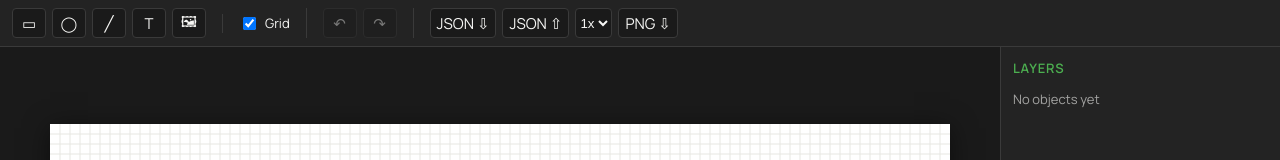
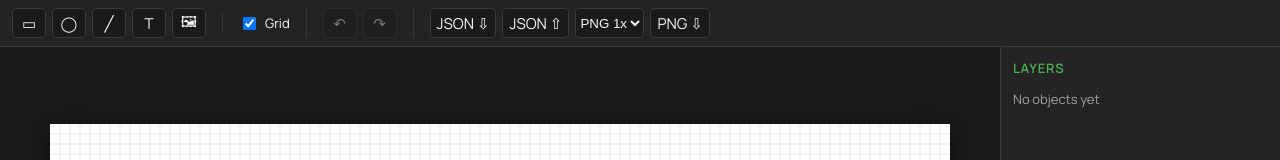
Before and after one commit to bambooplanedev/vue-konva-editor, a Vue app: page / in a window 1280 px wide. Shown: the top 160 px of the page. Built offline with nearby package versions, Linux system fonts and the light colour scheme.

Commit message:
Label PNG scale options

```diff
--- a/src/components/EditorToolbar.vue
+++ b/src/components/EditorToolbar.vue
@@ -101,8 +101,8 @@ function exportPNG(): void {
       <button @click="jsonInput?.click()">JSON ⇧</button>
       <input ref="jsonInput" type="file" accept=".json,application/json" hidden @change="onJSONFile" />
       <select v-model="pngScale" title="PNG scale">
-        <option value="1">1x</option>
-        <option value="2">2x</option>
+        <option value="1">PNG 1x</option>
+        <option value="2">PNG 2x</option>
       </select>
       <button @click="exportPNG">PNG ⇩</button>
     </div>
```
